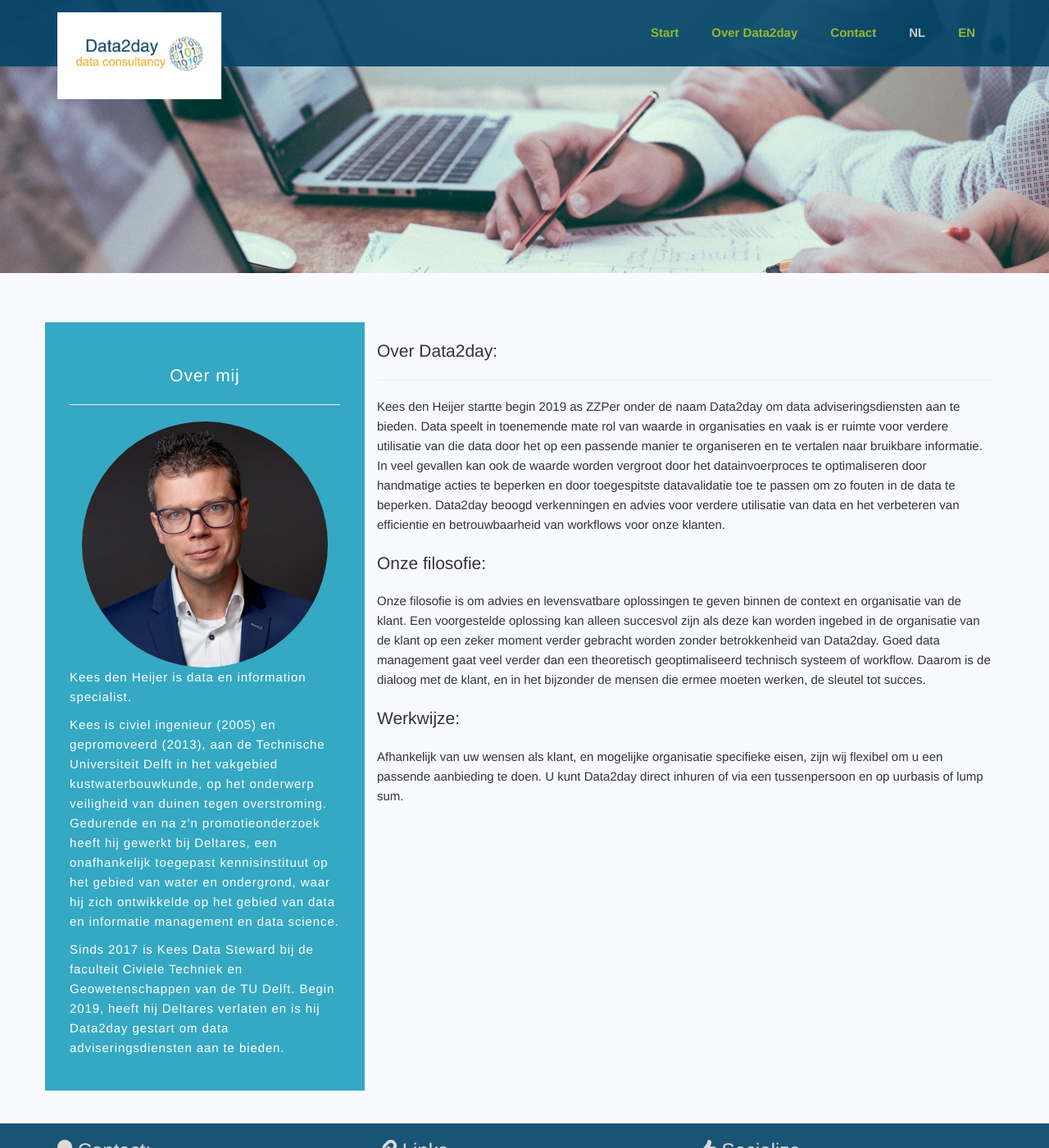
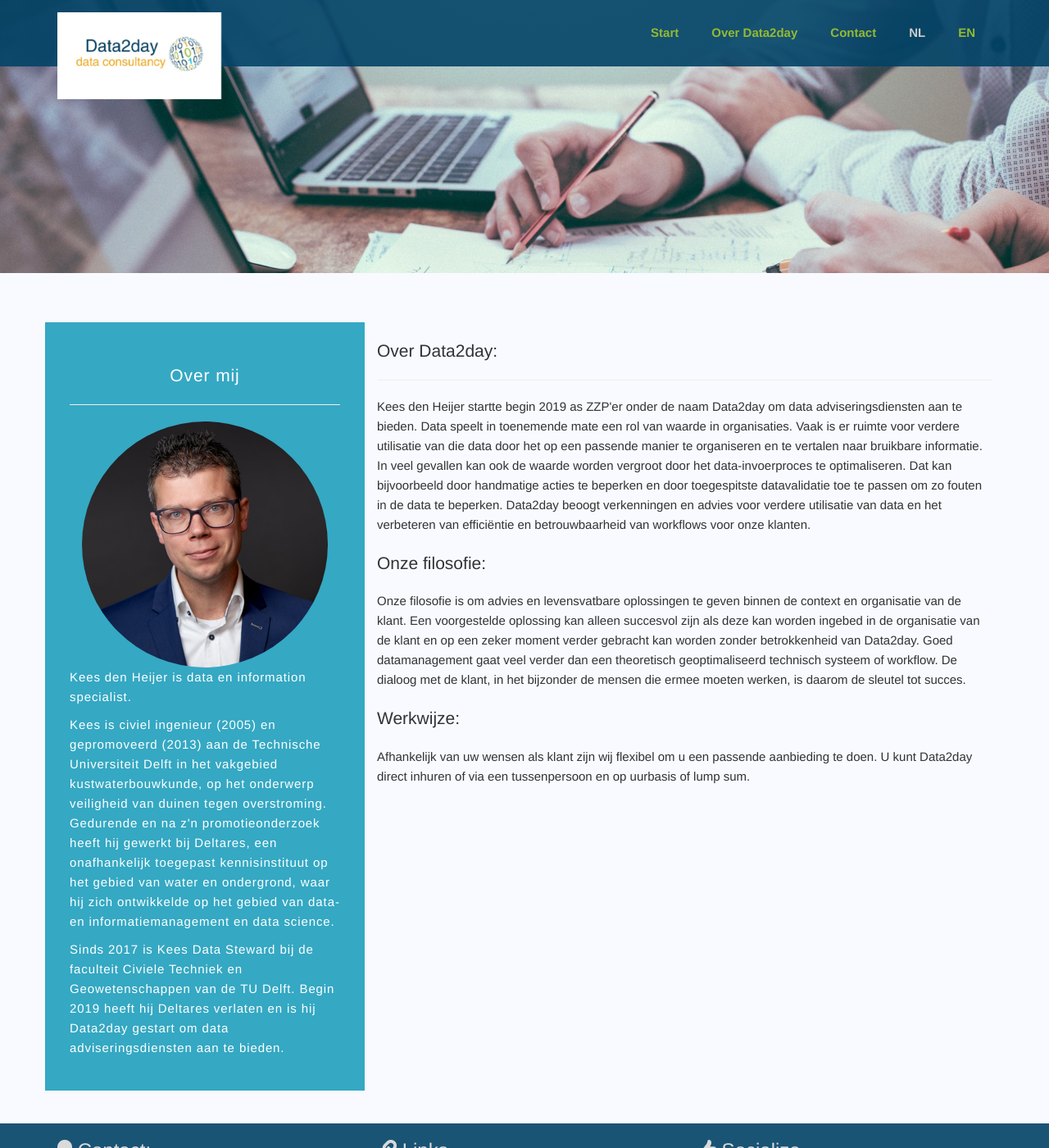
Before and after one commit to heijer/heijer.github.io, a Jekyll site: the page built from nl/about.html, in a window 1280 px wide and 1400 px high. Shown: the whole window at 82% size. Built offline with Jekyll 4.4.1, drawn with Linux system fonts in a browser that asks for light colours.

Commit message:
typos corrected

```diff
--- a/nl/about.html
+++ b/nl/about.html
@@ -23,33 +23,35 @@ category: about.html
             Kees den Heijer is data en information specialist.
         </p>
         <p>
-            Kees is civiel ingenieur (2005) en gepromoveerd (2013), aan de Technische Universiteit Delft in het vakgebied kustwaterbouwkunde, op het onderwerp veiligheid van duinen tegen overstroming.
-            Gedurende en na z'n promotieonderzoek heeft hij gewerkt bij Deltares, een onafhankelijk toegepast kennisinstituut op het gebied van water en ondergrond, waar hij zich ontwikkelde op het gebied van data en informatie management en data science.
+            Kees is civiel ingenieur (2005) en gepromoveerd (2013) aan de Technische Universiteit Delft in het vakgebied kustwaterbouwkunde, op het onderwerp veiligheid van duinen tegen overstroming.
+            Gedurende en na z'n promotieonderzoek heeft hij gewerkt bij Deltares, een onafhankelijk toegepast kennisinstituut op het gebied van water en ondergrond, waar hij zich ontwikkelde op het gebied van data- en informatiemanagement en data science.
         </p>
         <p>
-            Sinds 2017 is Kees Data Steward bij de faculteit Civiele Techniek en Geowetenschappen van de TU Delft. Begin 2019, heeft hij Deltares verlaten en is hij Data2day gestart om data adviseringsdiensten aan te bieden.
+            Sinds 2017 is Kees Data Steward bij de faculteit Civiele Techniek en Geowetenschappen van de TU Delft. Begin 2019 heeft hij Deltares verlaten en is hij Data2day gestart om data adviseringsdiensten aan te bieden.
         </p>
     </div>
     <div class="col-sm-8 col-md-8">
         <h3 class="lead" id="about">Over Data2day:</h3><hr>
         <p>
-            Kees den Heijer startte begin 2019 as ZZPer onder de naam Data2day om data adviseringsdiensten aan te bieden.
-            Data speelt in toenemende mate rol van waarde in organisaties en vaak is er ruimte voor verdere utilisatie van die data door het op een passende manier te organiseren en te vertalen naar bruikbare informatie.
-            In veel gevallen kan ook de waarde worden vergroot door het datainvoerproces te optimaliseren door handmatige acties te beperken en door toegespitste datavalidatie toe te passen om zo fouten in de data te beperken.
-            Data2day beoogd verkenningen en advies voor verdere utilisatie van data en het verbeteren van efficientie en betrouwbaarheid van workflows voor onze klanten.
+            Kees den Heijer startte begin 2019 as ZZP'er onder de naam Data2day om data adviseringsdiensten aan te bieden.
+            Data speelt in toenemende mate een rol van waarde in organisaties.
+            Vaak is er ruimte voor verdere utilisatie van die data door het op een passende manier te organiseren en te vertalen naar bruikbare informatie.
+            In veel gevallen kan ook de waarde worden vergroot door het data-invoerproces te optimaliseren.
+            Dat kan bijvoorbeeld door handmatige acties te beperken en door toegespitste datavalidatie toe te passen om zo fouten in de data te beperken.
+            Data2day beoogt verkenningen en advies voor verdere utilisatie van data en het verbeteren van effici&euml;ntie en betrouwbaarheid van workflows voor onze klanten.
         </p>
 
         <h3 class="lead" id="philosophy">Onze filosofie:</h3>
         <p>
             Onze filosofie is om advies en levensvatbare oplossingen te geven binnen de context en organisatie van de klant.
-            Een voorgestelde oplossing kan alleen succesvol zijn als deze kan worden ingebed in de organisatie van de klant op een zeker moment verder gebracht worden zonder betrokkenheid van Data2day.
-            Goed data management gaat veel verder dan een theoretisch geoptimaliseerd technisch systeem of workflow.
-            Daarom is de dialoog met de klant, en in het bijzonder de mensen die ermee moeten werken, de sleutel tot succes.
+            Een voorgestelde oplossing kan alleen succesvol zijn als deze kan worden ingebed in de organisatie van de klant en op een zeker moment verder gebracht kan worden zonder betrokkenheid van Data2day.
+            Goed datamanagement gaat veel verder dan een theoretisch geoptimaliseerd technisch systeem of workflow.
+            De dialoog met de klant, in het bijzonder de mensen die ermee moeten werken, is daarom de sleutel tot succes.
         </p>
 
         <h3 class="lead"id="approach">Werkwijze:</h3>
         <p>
-            Afhankelijk van uw wensen als klant, en mogelijke organisatie specifieke eisen, zijn wij flexibel om u een passende aanbieding te doen.
+            Afhankelijk van uw wensen als klant zijn wij flexibel om u een passende aanbieding te doen.
             U kunt Data2day direct inhuren of via een tussenpersoon en op uurbasis of lump sum.
         </p>
     </div>
```
Also changed, not shown: _includes/nl/services.html (+4 -4 lines).
